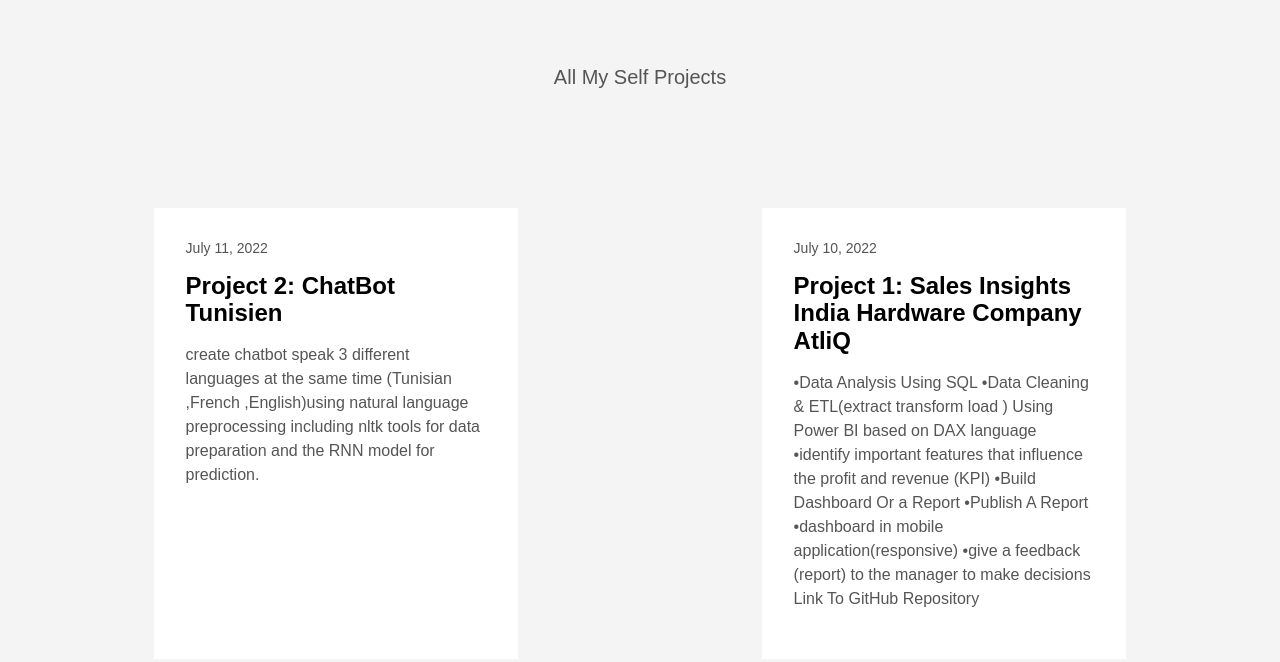
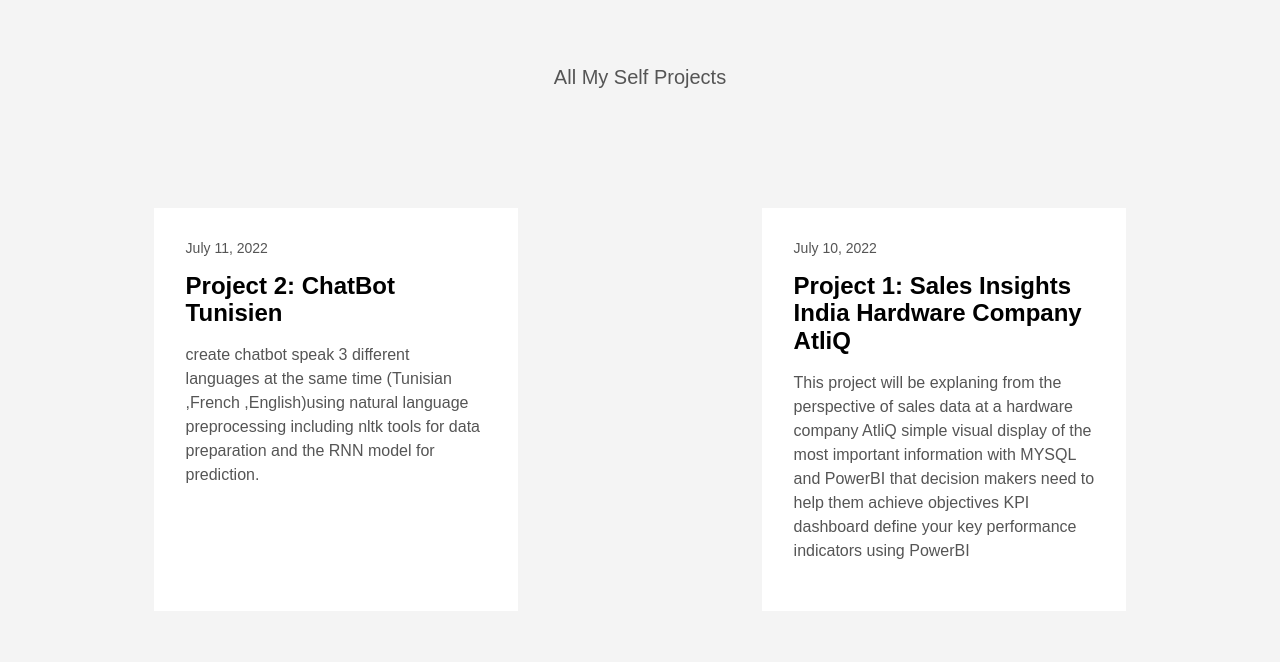
Before and after one commit to AliSaidiPortfolio/alisaidiportfolio.github.io, a plain HTML site: page post/index.html in a window 1280 px wide. Shown: the part 519-1181 px from the top of the page. Drawn offline with Linux system fonts and the light colour scheme.

Commit message:
Update index.html

```diff
--- a/post/index.html
+++ b/post/index.html
@@ -192,14 +192,9 @@
       </a>
     </h1>
     <div class="nested-links f5 lh-copy nested-copy-line-height">
-      •Data Analysis Using SQL
-•Data Cleaning &amp; ETL(extract transform load ) Using Power BI based on DAX language
-•identify important features that influence the profit and revenue (KPI)
-•Build Dashboard Or a Report
-•Publish A Report
-•dashboard in mobile application(responsive)
-•give a feedback (report) to the manager to make decisions
-Link To GitHub Repository
+     This project will be explaning from the perspective of sales data at a hardware company AtliQ
+     simple visual display of the most important information with MYSQL and PowerBI that decision makers need to help them achieve objectives
+     KPI  dashboard define your key performance indicators using PowerBI
     </div>
   </div>
 
```
